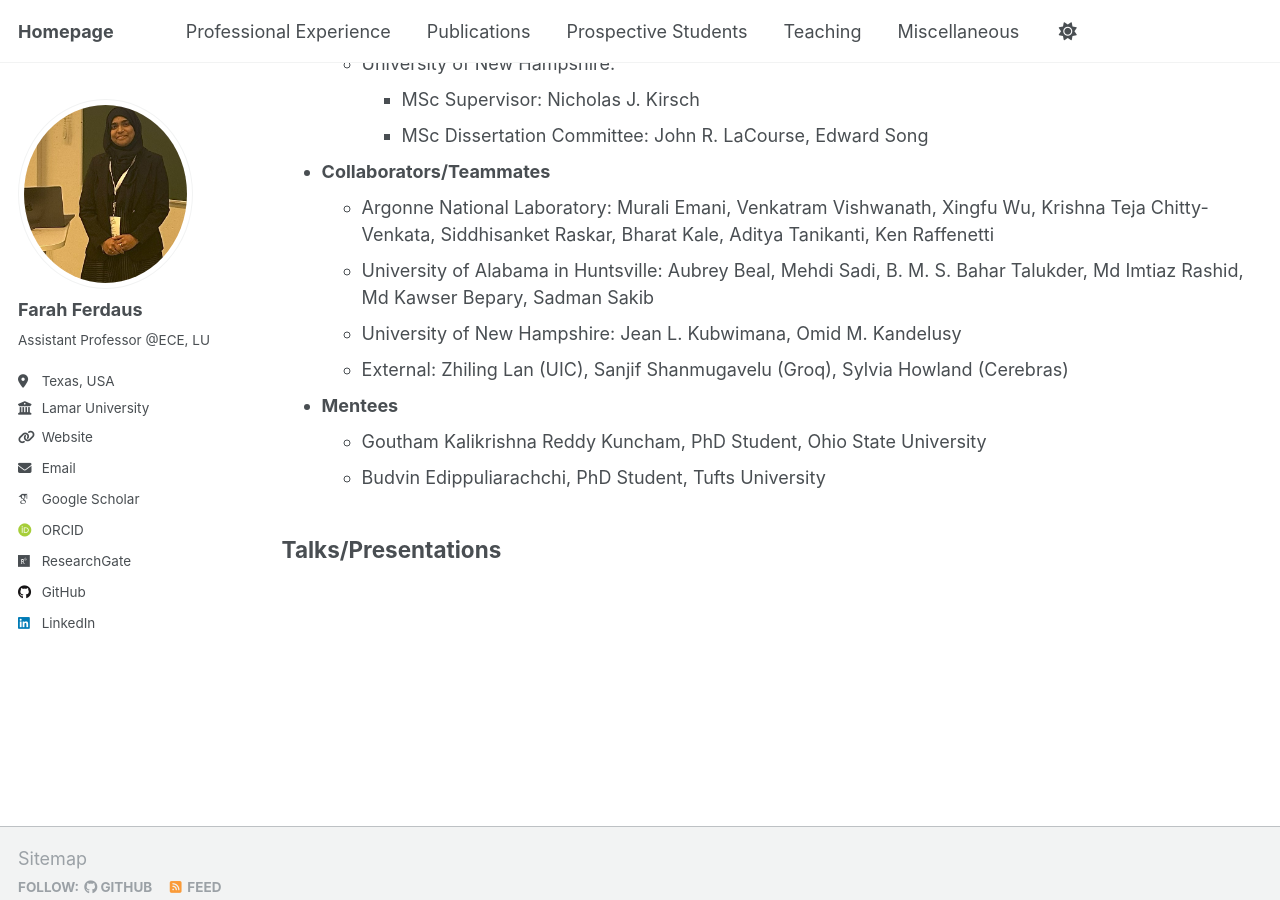
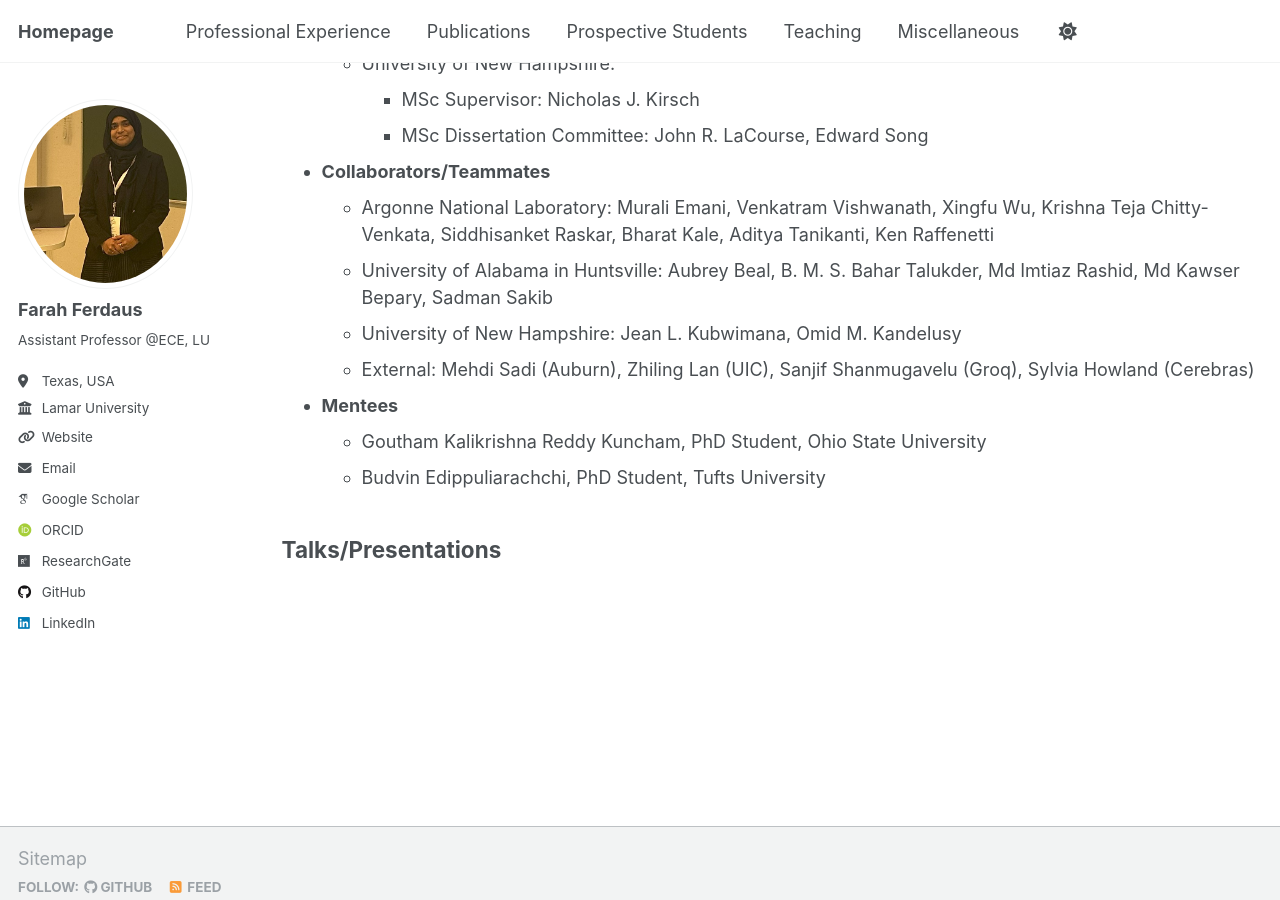
Before and after one commit to fferdaus/fferdaus.github.io, a Jekyll site: the page built from _pages/experience.md, in a window 1280 px wide and 900 px high, scrolled down 2750 px. Built offline with Jekyll 4.4.1, drawn with Linux system fonts in a browser that asks for light colours; some web fonts are replaced.

Commit message:
Update experience.md

```diff
--- a/_pages/experience.md
+++ b/_pages/experience.md
@@ -87,9 +87,9 @@ redirect_from:
     * MSc Dissertation Committee: John R. LaCourse, Edward Song
  - **Collaborators/Teammates**
    * Argonne National Laboratory: Murali Emani, Venkatram Vishwanath, Xingfu Wu, Krishna Teja Chitty-Venkata, Siddhisanket Raskar, Bharat Kale, Aditya Tanikanti, Ken Raffenetti
-   * University of Alabama in Huntsville: Aubrey Beal, Mehdi Sadi, B. M. S. Bahar Talukder, Md Imtiaz Rashid, Md Kawser Bepary, Sadman Sakib
+   * University of Alabama in Huntsville: Aubrey Beal, B. M. S. Bahar Talukder, Md Imtiaz Rashid, Md Kawser Bepary, Sadman Sakib
    * University of New Hampshire: Jean L. Kubwimana, Omid M. Kandelusy
-   * External: Zhiling Lan (UIC), Sanjif Shanmugavelu (Groq), Sylvia Howland (Cerebras)
+   * External: Mehdi Sadi (Auburn), Zhiling Lan (UIC), Sanjif Shanmugavelu (Groq), Sylvia Howland (Cerebras)
  - **Mentees**
    * Goutham Kalikrishna Reddy Kuncham, PhD Student, Ohio State University
    * Budvin Edippuliarachchi, PhD Student, Tufts University
```
